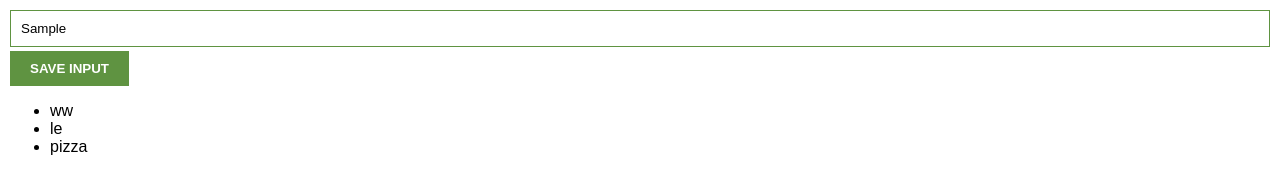
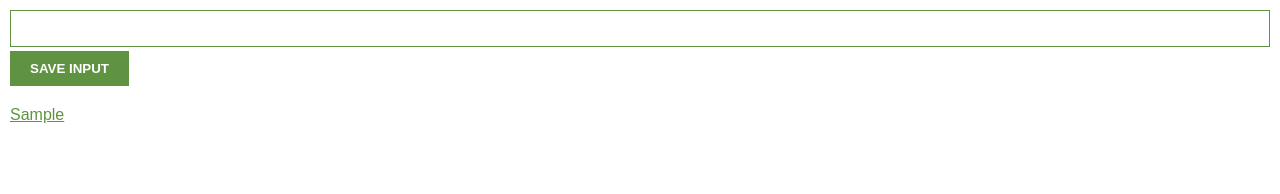
Before and after one commit to Anugrah-T-Sebastian/Javascript-Apps, a browser extension: page Chrome extension/index.html in a window 1280 px wide. Both pictures are taken after typing "Sample" into the empty fields and a click on the button "SAVE INPUT". Drawn offline with Linux system fonts and the light colour scheme.

Commit message:
Code updated

```diff
--- a/Chrome extension/index.css
+++ b/Chrome extension/index.css
@@ -2,6 +2,7 @@ body {
     margin: 0;
     padding: 10px;
     font-family: Arial, Helvetica, sans-serif;
+    min-width: 400px;
 }
 
 input {
@@ -19,3 +20,17 @@ button {
     border: none;
     font-weight: bold;
 }
+
+ul {
+    margin-top: 20px;
+    list-style: none;
+    padding-left: 0;
+}
+
+li {
+    margin-top: 5px;
+}
+
+li a {
+    color: #5f9341;
+}
--- a/Chrome extension/index.js
+++ b/Chrome extension/index.js
@@ -1,27 +1,50 @@
-let myLeads = ["ww", "le", "pizza"];
+let myLeads = [];
 
 const inputBtn = document.getElementById("input-btn");
 const inputEl = document.getElementById("input-el");
 const ulEL = document.getElementById("ul-el");
 const pEl = document.getElementById("p-el");
-const hEl = document.getElementById("h-el")
+const hEl = document.getElementById("h-el");
+
+localStorage.setItem("myLeads", "www.examplelead.com");
 
 inputBtn.addEventListener("click", function() {
     myLeads.push(inputEl.value);
-    console.log(inputEl.value);
-    console.log(myLeads);
-    // for(let i = 0; i < myLeads.length; i += 1) {
-    //     ulEL.textContent += myLeads[i];
-    //     pEl.textContent += myLeads[i];
-    // }
+    inputEl.value = "";
+    localStorage.setItem("myLeads", JSON.stringify(myLeads));
+    renderLeads();
+
+    console.log(localStorage.getItem("myLeads"));
 })
 
-function displayList() {
-    for(let i = 0; i < myLeads.length; i++) {
-        ulEL.innerHTML += "<li>" + myLeads[i] + "</li>"
+function renderLeads() {
+    let leadsFromLocalStorage = JSON.parse(localStorage.getItem("myLeads"));
+    let listItems = "";
+    for(let i = 0; i < leadsFromLocalStorage.length; i++) {
+        // listItems += "<li><a target='_blank' href='" + myLeads[i] +"'>" + myLeads[i] + "</a></li>"
+        listItems += `
+                        <li>
+                            <a target="_blank" href="${ leadsFromLocalStorage[i]}">${ leadsFromLocalStorage[i] }</a>
+                        </li>
+                    `
     }
+    ulEL.innerHTML = listItems;
 }
 
-for(let i = 0; i < myLeads.length; i++) {
-    ulEL.innerHTML += "<li>" + myLeads[i] + "</li>";
-}
+
+
+
+
+/*------------------------------------------------------------------------------------------------------------*/
+// for(let i = 0; i < myLeads.length; i++) {           //Code 1.1
+//     ulEL.innerHTML += "<li>" + myLeads[i] + "</li>";
+// }
+
+
+// for(let i = 0; i < myLeads.length; i++) {           //Code 1.2: Same as 1.1 with different method
+//     //Above code can be broken down into 1)Create element 2)set text content 3)append to ul
+//     const li = document.createElement("li");
+//     li.textContent = myLeads[i];
+//     ulEL.append(li);
+// }
+/*--------------------------------------------------------------------------------------------------------------*/
```
Also changed, not shown: javascript function.js (+22 -1 lines), Chrome extension/icon.png (added), Chrome extension/manifest.json (added).
